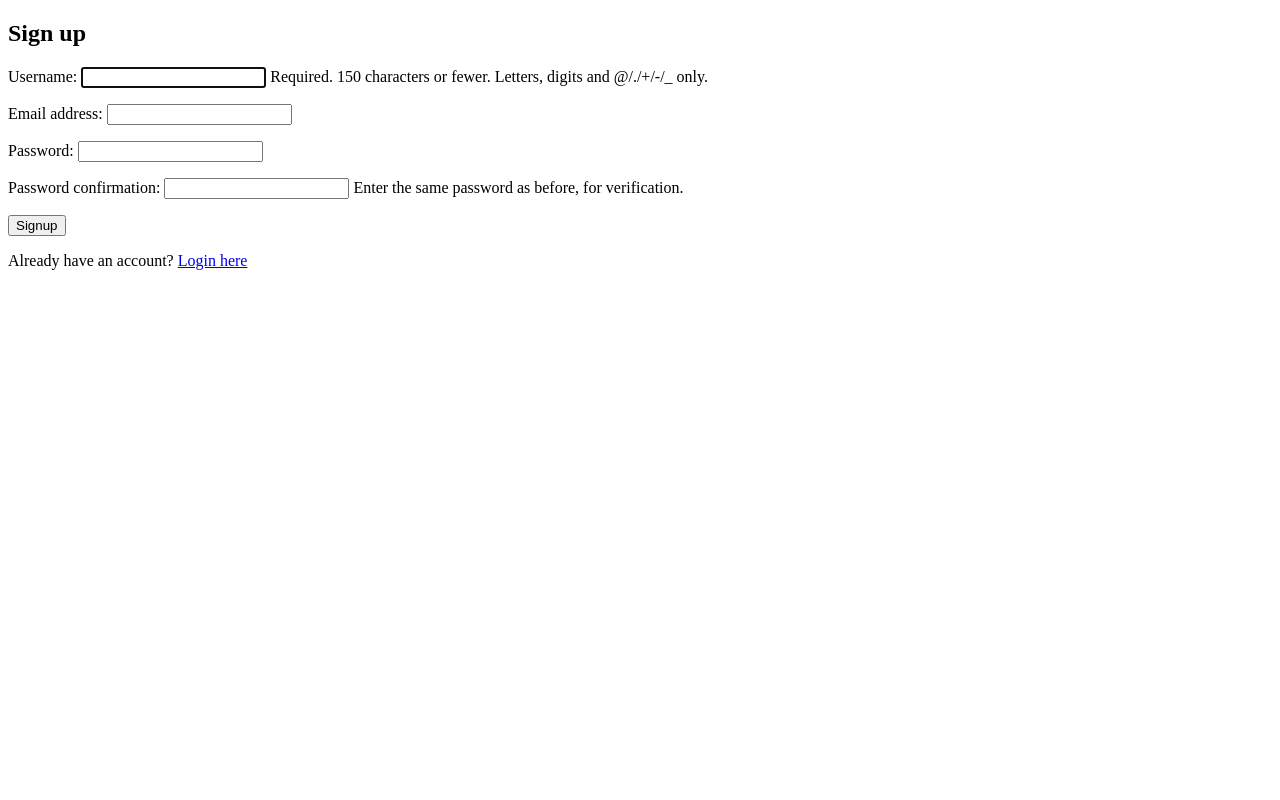
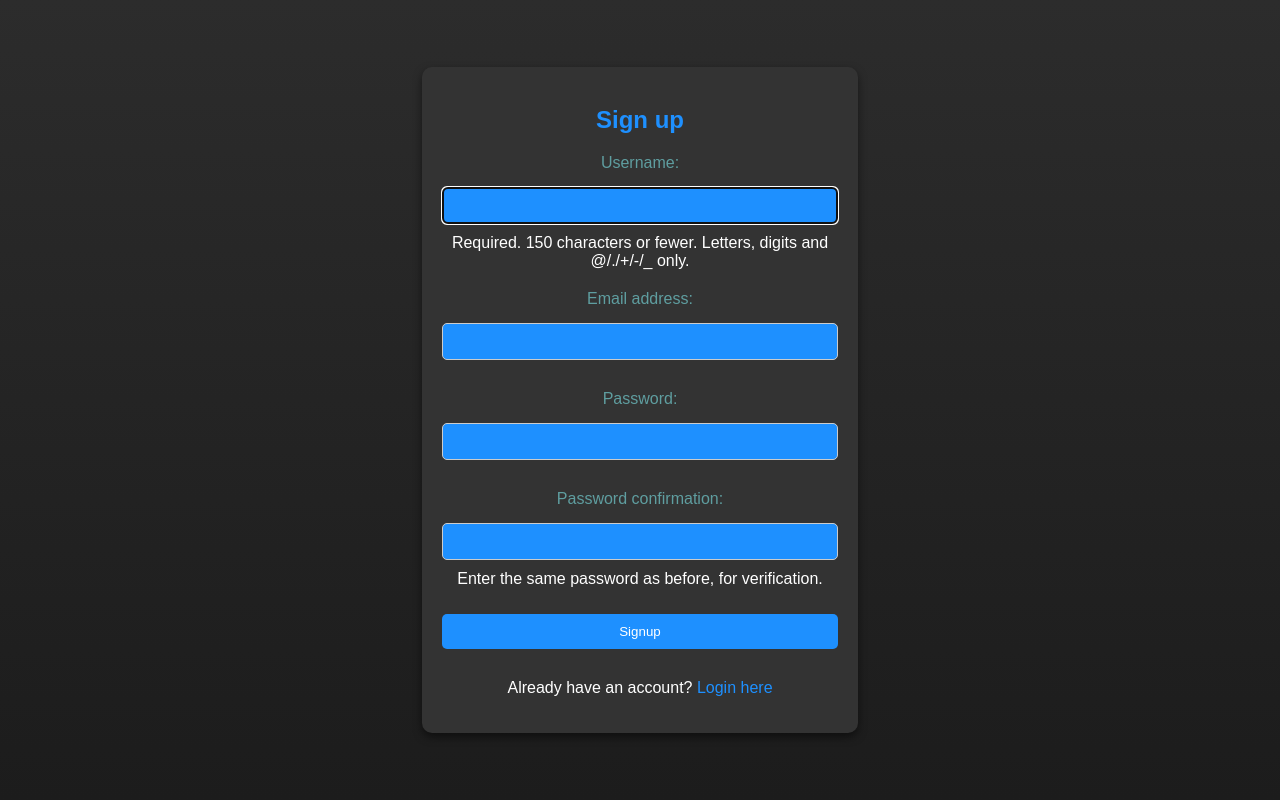
Before and after one commit to johnjohn2410/Expense_Tracker_Project, a Django app: page /signup/ in a window 1280 px wide. Run offline with Django 5.2, Linux system fonts and the light colour scheme.

Commit message:
styled all HTML files blue and dark ui theme

```diff
--- a/tracker/templates/registration/signup.html
+++ b/tracker/templates/registration/signup.html
@@ -1,15 +1,100 @@
 <!DOCTYPE html>
 <html>
 <head>
+    <style>
+
+    body, html {
+        height: 100%;
+        margin: 0;
+        display: flex;
+        justify-content: center;
+        align-items: center;
+        background: linear-gradient( #2c2c2c, #1c1c1c);
+        font-family: Arial, sans-serif;
+    }
+
+
+    .container {
+        background-color: #333;
+        padding: 20px;
+        border-radius: 10px;
+        box-shadow: 0 4px 8px rgba(0, 0, 0, 0.5);
+        text-align: center;
+        color: #FFFFFF;
+        width: 90%;
+        max-width: 400px;
+    }
+
+    /* Heading */
+    h2 {
+        color: #1E90FF;
+    }
+
+
+    form {
+        margin: 20px 0;
+    }
+
+    label {
+        color: #5F9EA0;
+        display: block;
+        margin: 10px 0 5px;
+    }
+
+    input {
+        padding: 10px;
+        margin: 10px 0;
+        border-radius: 5px;
+        border: 1px solid #ccc;
+        background-color: #1E90FF;
+        color: white;
+        width: 100%;
+        box-sizing: border-box;
+    }
+
+    button {
+        padding: 10px;
+        margin: 10px 0;
+        border-radius: 5px;
+        border: none;
+        background-color: #1E90FF;
+        color: white;
+        cursor: pointer;
+        width: 100%;
+    }
+
+    button:hover {
+        background-color: #4682B4;
+    }
+
+    a {
+        color: #1E90FF;
+        text-decoration: none;
+    }
+
+    a:hover {
+        color: #4682B4;
+    }
+
+    p {
+        margin-top: 20px;
+    }
+
+    </style>
     <title>Sign up</title>
 </head>
 <body>
+
+    <div class="container">
         <h2>Sign up</h2>
         <form method="post">
             {% csrf_token %}
             {{ form.as_p }}
             <button type="submit">Signup</button>
         </form>
+
         <p>Already have an account? <a href="{% url 'login' %}">Login here</a></p>
+    </div>
+
 </body>
 </html>
```
Also changed, not shown: tracker/templates/registration/login.html (+83 -0 lines), tracker/templates/tracker/add_expense.html (+76 -0 lines), tracker/templates/tracker/index.html (+70 -0 lines). Lines whose indentation alone changed are shown as unchanged.
